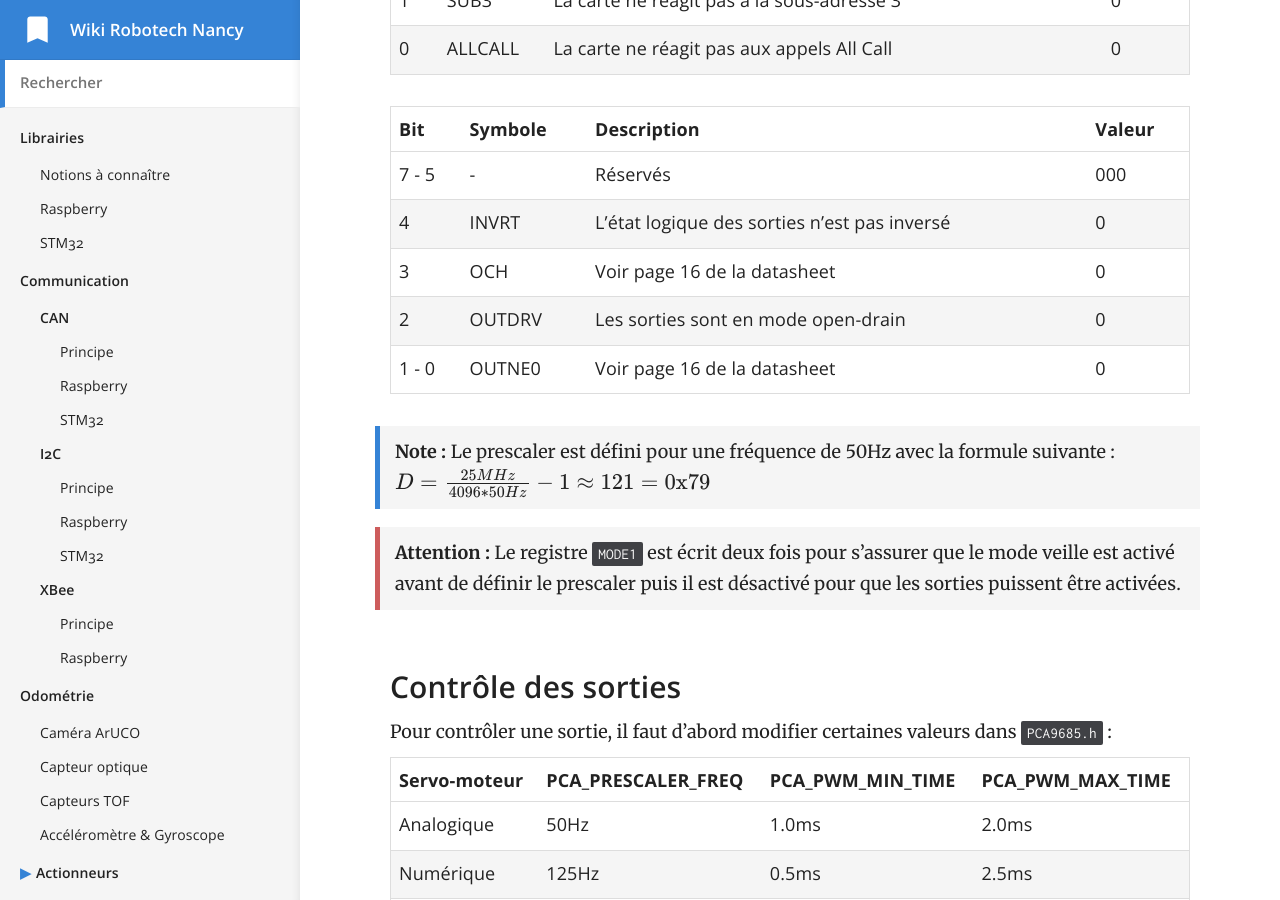
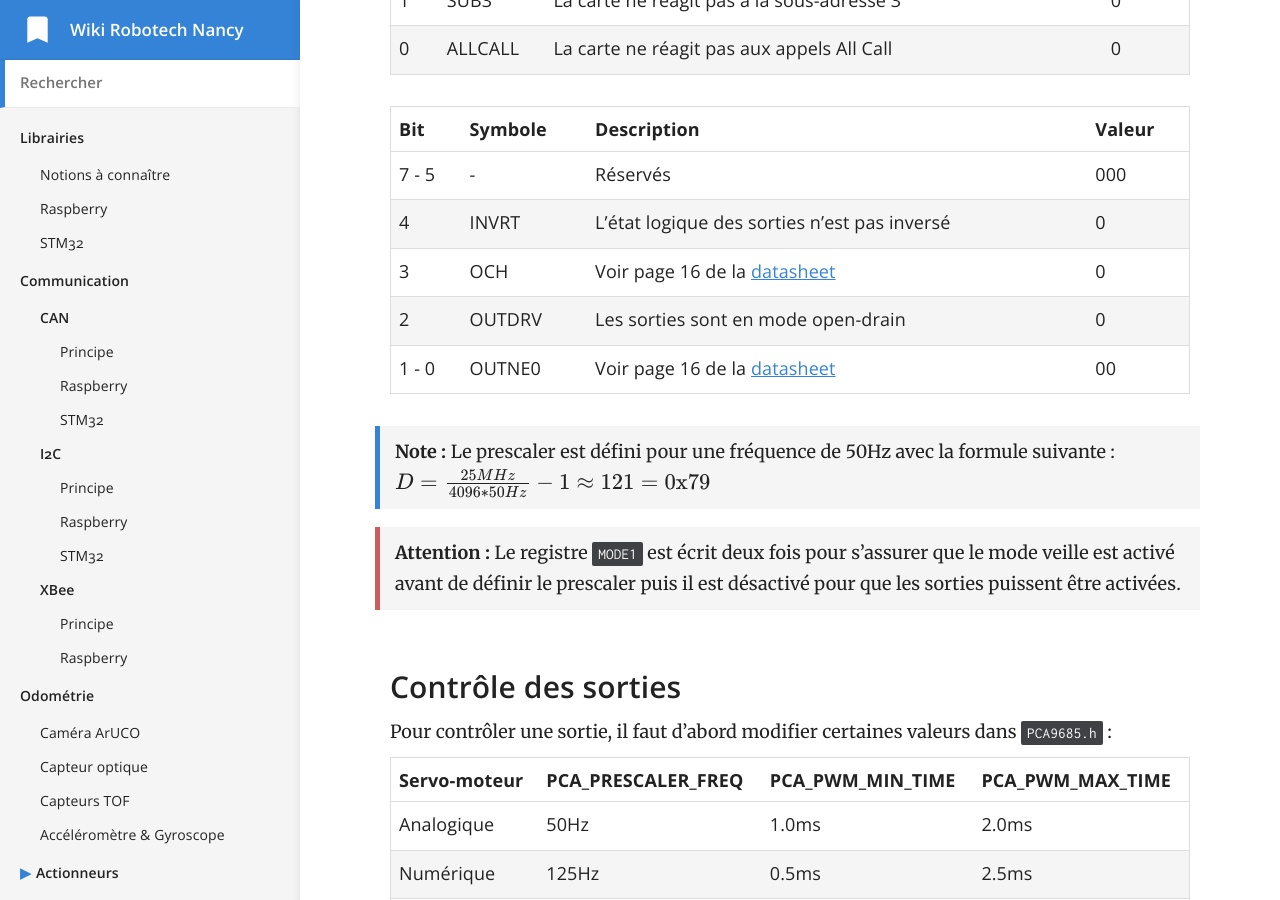
Before and after one commit to RobotechNancy/robotechnancy.github.io, a Jekyll site: the page built from _docs/actionneurs/pca9685.md, in a window 1280 px wide and 900 px high, scrolled down 2138 px. Built offline with Jekyll 4.4.1, drawn with Linux system fonts in a browser that asks for light colours.

Commit message:
Lien vers la datasheet

```diff
--- a/_docs/actionneurs/pca9685.md
+++ b/_docs/actionneurs/pca9685.md
@@ -41,13 +41,13 @@ Les registres `MODE1` et `MODE2` sont définis comme suit :
 | 1   | SUB3    | La carte ne réagit pas à la sous-adresse 3             | 0      |
 | 0   | ALLCALL | La carte ne réagit pas aux appels All Call             | 0      |
 
-| Bit   | Symbole | Description                                  | Valeur |
-|-------|---------|----------------------------------------------|--------|
-| 7 - 5 | -       | Réservés                                     | 000    |
-| 4     | INVRT   | L'état logique des sorties n'est pas inversé | 0      |
-| 3     | OCH     | Voir page 16 de la datasheet                 | 0      |
-| 2     | OUTDRV  | Les sorties sont en mode open-drain          | 0      |
-| 1 - 0 | OUTNE0  | Voir page 16 de la datasheet                 | 0      |
+| Bit   | Symbole | Description                                                                          | Valeur |
+|-------|---------|--------------------------------------------------------------------------------------|--------|
+| 7 - 5 | -       | Réservés                                                                             | 000    |
+| 4     | INVRT   | L'état logique des sorties n'est pas inversé                                         | 0      |
+| 3     | OCH     | Voir page 16 de la [datasheet](https://cdn-shop.adafruit.com/datasheets/PCA9685.pdf) | 0      |
+| 2     | OUTDRV  | Les sorties sont en mode open-drain                                                  | 0      |
+| 1 - 0 | OUTNE0  | Voir page 16 de la [datasheet](https://cdn-shop.adafruit.com/datasheets/PCA9685.pdf) | 00     |
 
 > **Note :** Le prescaler est défini pour une fréquence de 50Hz avec la formule suivante :
 > $$D = \frac{25MHz}{4096*50Hz} - 1 \approx 121 = 0\textrm{x}79$$
```
